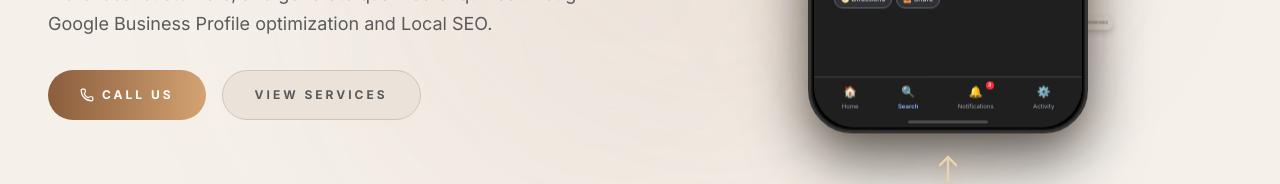
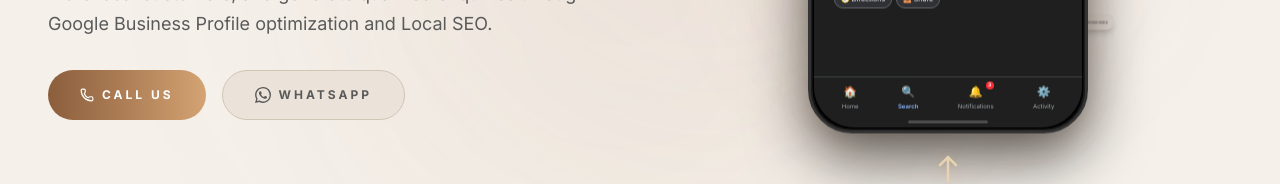
Before and after one commit to SealSrijan/SMB-SpotMyBusiness.in, a Next.js app in the folder frontend/: page / in a window 1280 px wide. Shown: the part 547-731 px from the top of the page. Built offline with nearby package versions, Linux system fonts and the light colour scheme.

Commit message:
Update page.tsx

```diff
--- a/frontend/src/app/page.tsx
+++ b/frontend/src/app/page.tsx
@@ -118,6 +118,7 @@ export default function Home() {
   }}
   className="flex flex-wrap gap-4"
 >
+  {/* Call Us */}
   <a
     href="tel:+919007960333"
     className="flex items-center gap-2 rounded-full bg-gradient-to-r from-bronze to-light-bronze px-8 py-4 text-xs font-bold uppercase tracking-[0.25em] text-white transition-all duration-300 hover:shadow-lg hover:shadow-bronze/20"
@@ -126,12 +127,23 @@ export default function Home() {
     Call Us
   </a>
 
-                <button
-                  onClick={() => handleScrollTo("services")}
-                  className="rounded-full border border-border-color bg-secondary-bg px-8 py-4 text-xs font-bold uppercase tracking-[0.25em] text-gray-text transition-all duration-300 hover:border-bronze/50 hover:text-heading"
+  {/* WhatsApp */}
+  <a
+    href="https://wa.me/919007960333"
+    target="_blank"
+    rel="noopener noreferrer"
+    className="flex items-center gap-2 rounded-full border border-border-color bg-secondary-bg px-8 py-4 text-xs font-bold uppercase tracking-[0.25em] text-gray-text transition-all duration-300 hover:border-bronze/50 hover:text-heading"
   >
-                  View Services
-                </button>
+    <svg
+      className="h-4 w-4"
+      viewBox="0 0 24 24"
+      fill="currentColor"
+      aria-hidden="true"
+    >
+      <path d="M20.52 3.48A11.86 11.86 0 0 0 12.06 0C5.49 0 .14 5.35.14 11.92c0 2.1.55 4.15 1.6 5.96L0 24l6.26-1.64a11.9 11.9 0 0 0 5.8 1.48h.01c6.57 0 11.92-5.35 11.92-11.92 0-3.18-1.24-6.17-3.47-8.44ZM12.07 21.78h-.01a9.86 9.86 0 0 1-5.02-1.37l-.36-.21-3.71.97.99-3.62-.23-.37a9.86 9.86 0 0 1-1.51-5.26C2.22 6.47 6.64 2.05 12.06 2.05c2.63 0 5.1 1.03 6.96 2.89a9.8 9.8 0 0 1 2.89 6.98c0 5.42-4.42 9.86-9.84 9.86Zm5.41-7.39c-.3-.15-1.77-.87-2.05-.97-.28-.1-.48-.15-.68.15-.2.3-.78.97-.96 1.17-.18.2-.35.22-.65.07-.3-.15-1.25-.46-2.38-1.47-.88-.78-1.47-1.74-1.64-2.04-.17-.3-.02-.46.13-.61.13-.13.3-.35.45-.52.15-.17.2-.3.3-.5.1-.2.05-.37-.02-.52-.07-.15-.68-1.64-.93-2.25-.25-.59-.5-.51-.68-.52h-.58c-.2 0-.52.07-.8.37-.28.3-1.05 1.02-1.05 2.5s1.08 2.9 1.23 3.1c.15.2 2.12 3.24 5.14 4.54.72.31 1.28.49 1.72.63.72.23 1.38.2 1.9.12.58-.09 1.77-.72 2.02-1.42.25-.7.25-1.3.17-1.42-.08-.12-.27-.19-.57-.34Z" />
+    </svg>
+    WhatsApp
+  </a>
 </motion.div>
             </div>
 
```
Lines whose indentation alone changed are shown as unchanged.
